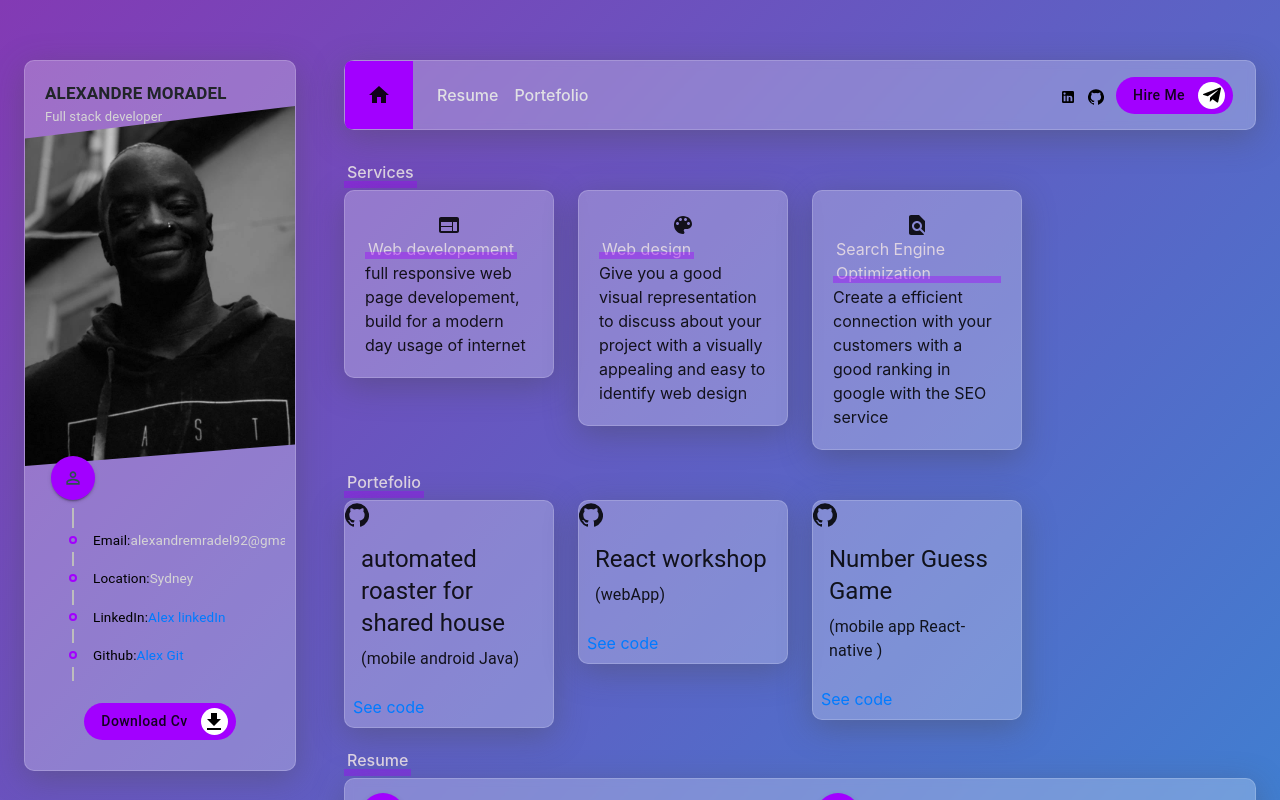
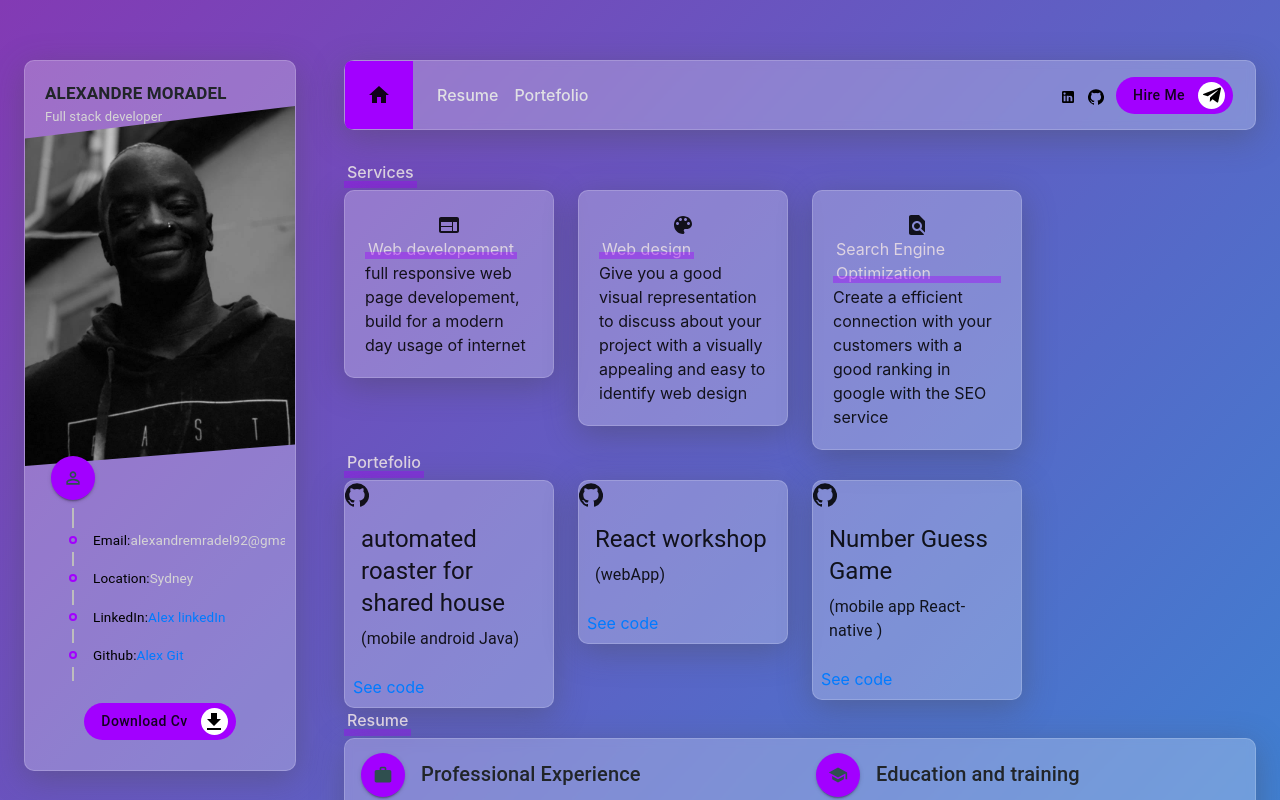
Before and after one commit to MZokko/react-portfolio, a React (Create React App) app: page / in a window 1280 px wide. Shown: the top 800 px of the page. Built offline with nearby package versions, Linux system fonts and the light colour scheme.

Commit message:
last fix

```diff
--- a/src/App.js
+++ b/src/App.js
@@ -3,13 +3,9 @@ import Resume from './Components/resume';
 import Portefolio from './Components/portefolio';
 import Header from './Components/Header/Header';
 import LandingPage from './Components/LandingPage/LandingPage';
-
 import { Container, Grid } from '@material-ui/core';
-
 import { BrowserRouter as Router, Switch, Route } from 'react-router-dom';
-
 import Flip from 'react-reveal/Flip';
-
 import './App.css';
 
 function App() {
--- a/src/Components/Button/MyButton.js
+++ b/src/Components/Button/MyButton.js
@@ -1,6 +1,5 @@
 import React from 'react';
 import Button from '@material-ui/core/Button';
-
 import './MyButton.css'
 
 function MyButton(props) {
--- a/src/Components/Header/Header.js
+++ b/src/Components/Header/Header.js
@@ -3,10 +3,8 @@ import Navbar from 'react-bootstrap/Navbar';
 import Nav from 'react-bootstrap/Nav';
 import 'bootstrap/dist/css/bootstrap.min.css';
 import { Link, NavLink, withRouter } from 'react-router-dom';
-// icon
 import HomeIcon from '@material-ui/icons/Home';
 import TelegramIcon from '@material-ui/icons/Telegram';
-
 import resumeData from '../../utils/resumeData';
 import MyBtn from '../Button/MyButton';
 import './Header.css';
--- a/src/Components/Timeline/CustomeTimeline.js
+++ b/src/Components/Timeline/CustomeTimeline.js
@@ -6,7 +6,6 @@ import TimelineConnector from '@material-ui/lab/TimelineConnector';
 import TimelineContent from '@material-ui/lab/TimelineContent';
 import TimelineDot from '@material-ui/lab/TimelineDot';
 import { Typography } from '@material-ui/core';
-
 import './CustomeTimeline.css'
 
 function CustomeTimeline(props) {
--- a/src/Components/portefolio/index.js
+++ b/src/Components/portefolio/index.js
@@ -1,18 +1,13 @@
 import React from 'react';
-
 import './portefolio.css';
-
 import {
   Grid,
   Card,
   CardActions,
   CardContent,
   CardMedia,
-  Typography,
-} from '@material-ui/core';
-
+  Typography,} from '@material-ui/core';
 import Flip from 'react-reveal/Flip';
-
 import GitHubIcon from '@material-ui/icons/GitHub';
 
 const portefolio = () => {
--- a/src/Components/portefolio/portefolio.css
+++ b/src/Components/portefolio/portefolio.css
@@ -1,6 +1,6 @@
 .portefolioContainer{
-    margin-top: 20px;
-    margin-bottom: 20px;
+    /* margin-top: 20px;
+    margin-bottom: 20px; */
 
 }
 
--- a/src/Components/resume/ProfessionalExp/professionalExp.js
+++ b/src/Components/resume/ProfessionalExp/professionalExp.js
@@ -6,7 +6,6 @@ import TimelineConnector from '@material-ui/lab/TimelineConnector';
 import TimelineContent from '@material-ui/lab/TimelineContent';
 import TimelineDot from '@material-ui/lab/TimelineDot';
 import React from 'react';
-
 import CardContent from '@material-ui/core/CardContent';
 
 
--- a/src/Components/resume/index.js
+++ b/src/Components/resume/index.js
@@ -5,9 +5,7 @@ import TimelineItem from '@material-ui/lab/TimelineItem';
 import WorkIcon from '@material-ui/icons/Work';
 import SchoolIcon from '@material-ui/icons/School';
 import resumeData from '../../utils/resumeData';
-import CustomeTimeline, {
-  CustomeTimelineSeparator,
-} from '../Timeline/CustomeTimeline';
+import CustomeTimeline, {CustomeTimelineSeparator,} from '../Timeline/CustomeTimeline';
 import './index.css';
 
 const resume = () => {
```
Also changed, not shown: package.json (+10 -4 lines), src/Components/AboutMe/index.js (+1 -6 lines), 1 other file (tests, documents, lock files or other folders).
